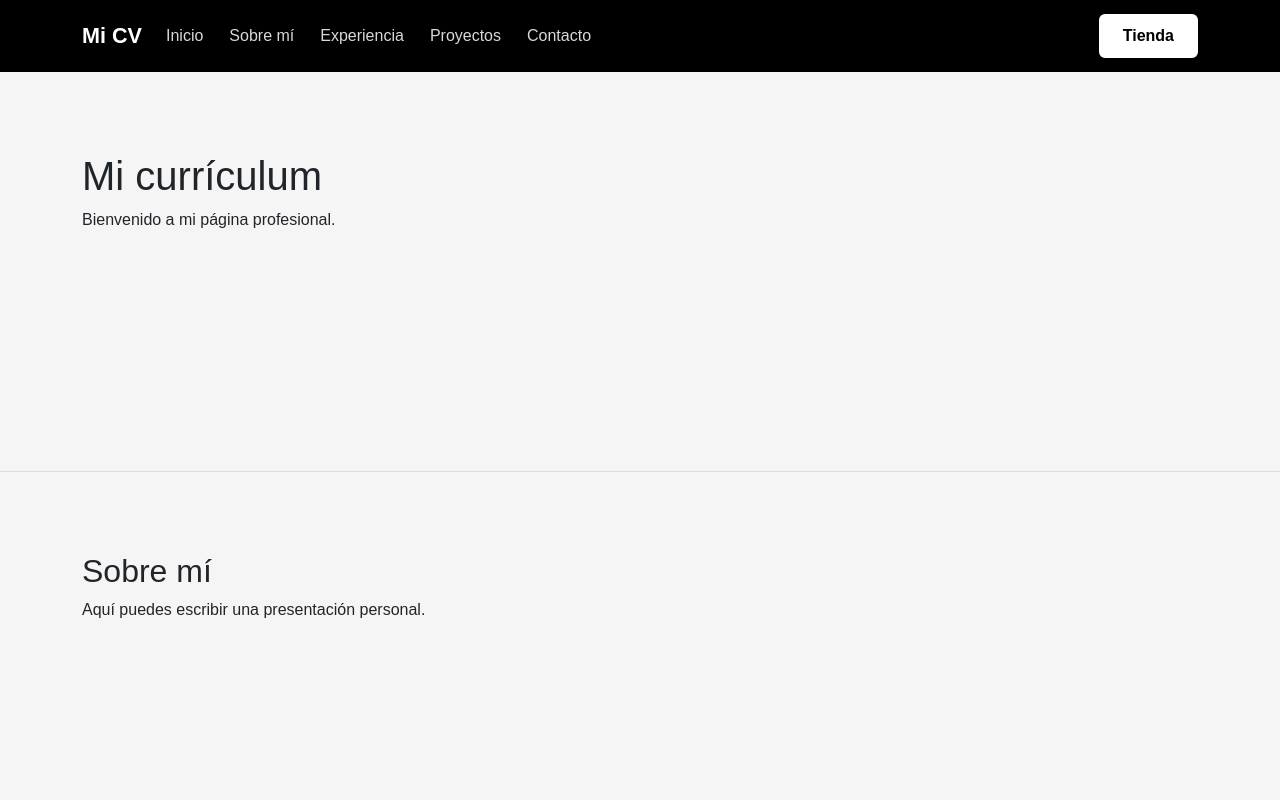
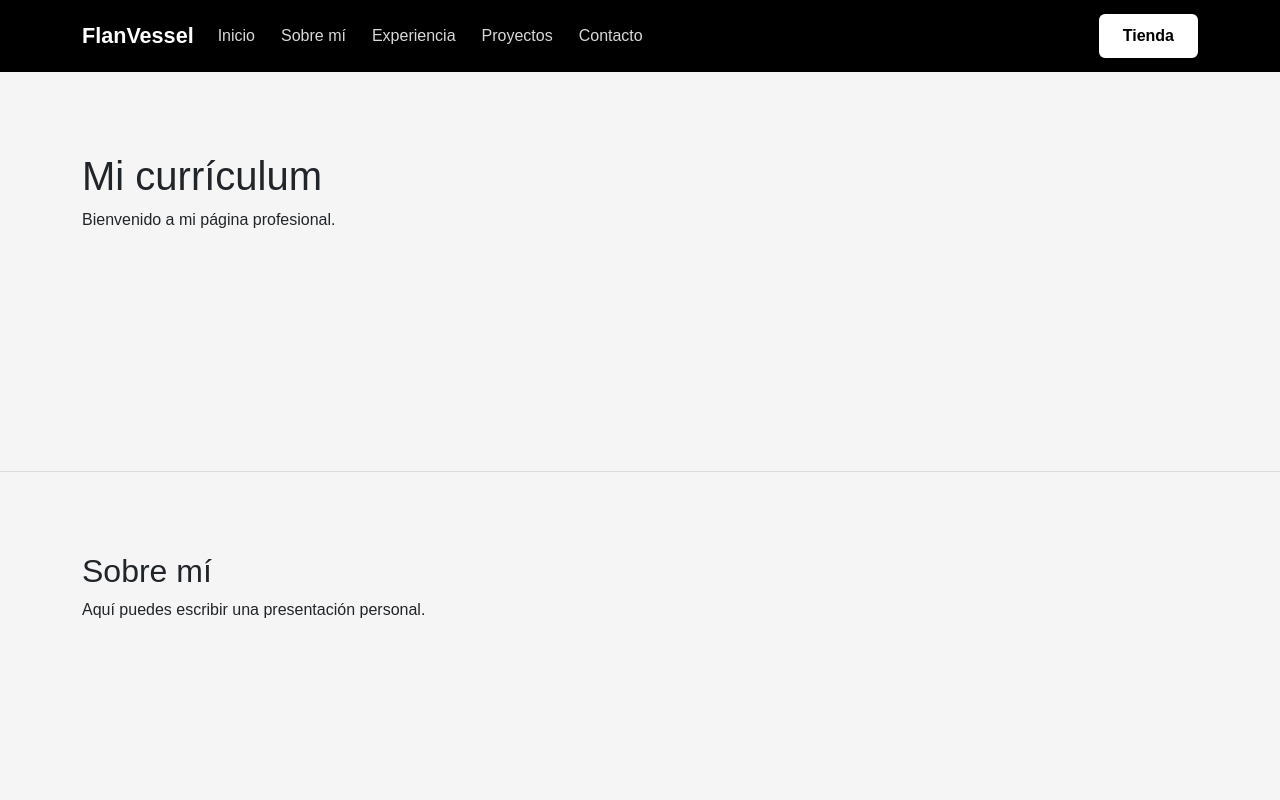
Before and after one commit to FlanVessel/CV, a plain HTML site: page docs/index.html in a window 1280 px wide. Shown: the top 800 px of the page. Drawn offline with nearby package versions, Linux system fonts and the light colour scheme.

Commit message:
Mini cambio Deck #3

```diff
--- a/docs/index.html
+++ b/docs/index.html
@@ -4,18 +4,12 @@
   <meta charset="UTF-8">
 
   <!-- Hace que la página se adapte a celulares y tablets -->
-  <meta
-    name="viewport"
-    content="width=device-width, initial-scale=1.0"
-  >
+  <meta name="viewport" content="width=device-width, initial-scale=1.0" >
 
   <title>Mi CV</title>
 
   <!-- Bootstrap CSS -->
-  <link
-    href="https://cdn.jsdelivr.net/npm/bootstrap@5.3.8/dist/css/bootstrap.min.css"
-    rel="stylesheet"
-  >
+  <link href="https://cdn.jsdelivr.net/npm/bootstrap@5.3.8/dist/css/bootstrap.min.css" rel="stylesheet" >
 
   <!-- Nuestro archivo CSS -->
   <link rel="stylesheet" href="css/cv.css">
@@ -29,12 +23,11 @@
 
       <!-- Nombre o logotipo del CV -->
       <a class="navbar-brand" href="index.html">
-        Mi CV
+        FlanVessel
       </a>
 
       <!-- Botón que aparece en pantallas pequeñas -->
-      <button
-        class="navbar-toggler"
+      <button class="navbar-toggler"
         type="button"
         data-bs-toggle="collapse"
         data-bs-target="#menuPrincipal"
```
